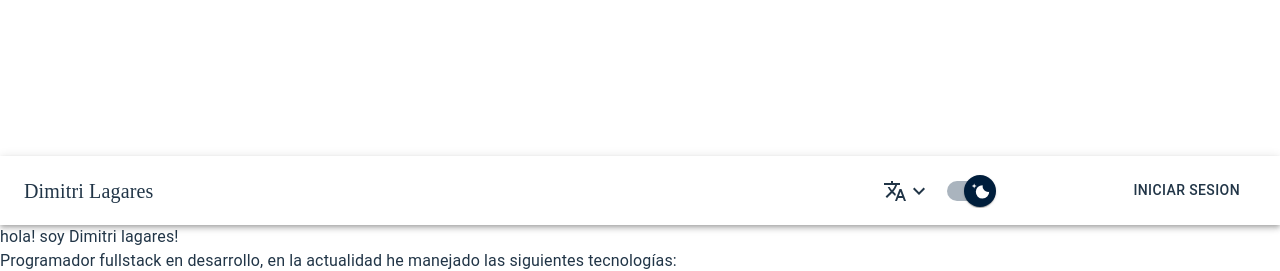
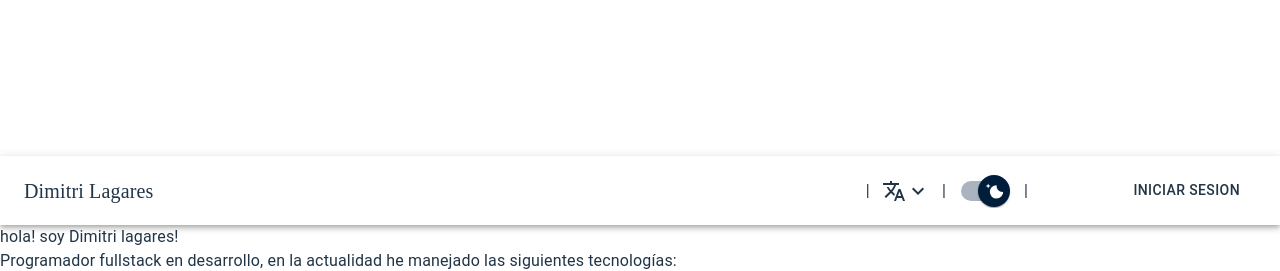
Before and after one commit to Dimitri-Lagares/Dimitri-Lagares.github.io, a React (Vite) app: page /#/ in a window 1280 px wide. Shown: the top 271 px of the page. Built offline with nearby package versions, Linux system fonts and the light colour scheme; a web font is replaced by a local one.

Commit message:
added font

```diff
--- a/index.html
+++ b/index.html
@@ -8,6 +8,7 @@
     <link
       rel="stylesheet"
       href="https://fonts.googleapis.com/css?family=Rubik+Puddles:300,400,500,700&display=swap"
+      href="https://fonts.googleapis.com/css?family=Noto+Color+Emoji:300,400,500,700&display=swap"
     />
   </head>
   <body>
--- a/src/components/home/Header/AppBar.jsx
+++ b/src/components/home/Header/AppBar.jsx
@@ -117,7 +117,7 @@ sx={{
 >
 {languages.map((language) => (
   <MenuItem key={language} onClick={selected}>
-    <Typography textAlign="center">{language}</Typography>
+    <Typography fontFamily={'Noto Color Emoji'} textAlign="center">{language}</Typography>
   </MenuItem>
 ))}
 </Menu>
@@ -153,7 +153,8 @@ sx={{
                 {page}
               </Button>
             ))}
-          <Box sx={{m:'auto'}} >
+          <Box sx={{display:'flex', m:'auto', width: 'fit-content'}} >
+            <Typography sx={{m:'auto'}} >|</Typography>
           <IconButton
 size="large"
 aria-label="account of current user"
@@ -189,8 +190,10 @@ sx={{
   </MenuItem>
 ))}
 </Menu>
+<Typography sx={{m:'auto'}} >|</Typography>
 
             <CustomizedSwitches />
+            <Typography sx={{m:'auto'}} >|</Typography>
 
           </Box>
 
--- a/src/components/home/Header/CustomizedSwitches.jsx
+++ b/src/components/home/Header/CustomizedSwitches.jsx
@@ -52,7 +52,8 @@ const MaterialUISwitch = styled(Switch)(({ theme }) => ({
 export default function CustomizedSwitches() {
   return (
     <FormControlLabel
-    control={<MaterialUISwitch sx={{ m: 1 }} defaultChecked />}
+    sx={{m:0}}
+    control={<MaterialUISwitch sx={{ m:1 }} defaultChecked />}
     />
   );
 }
```
